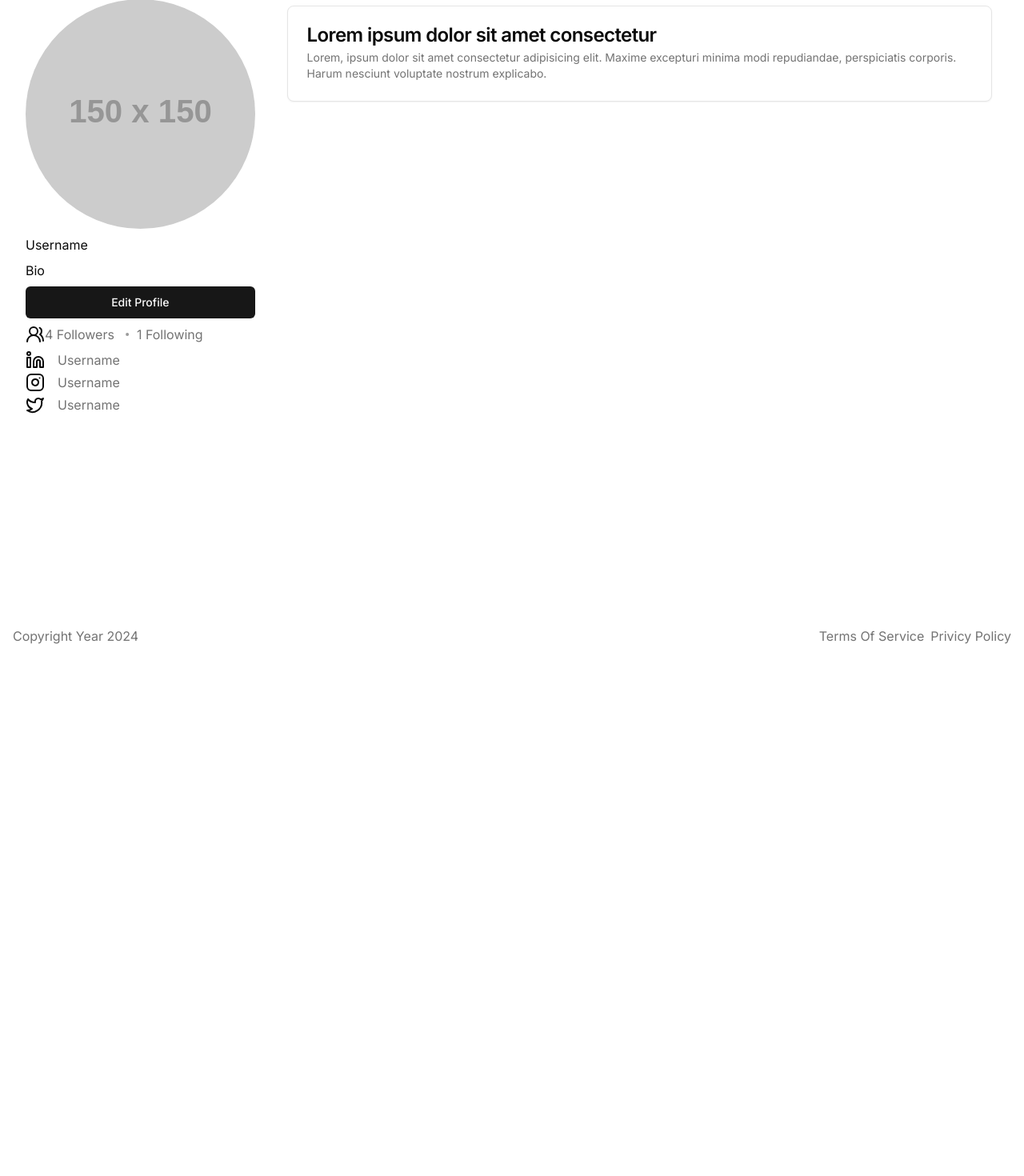
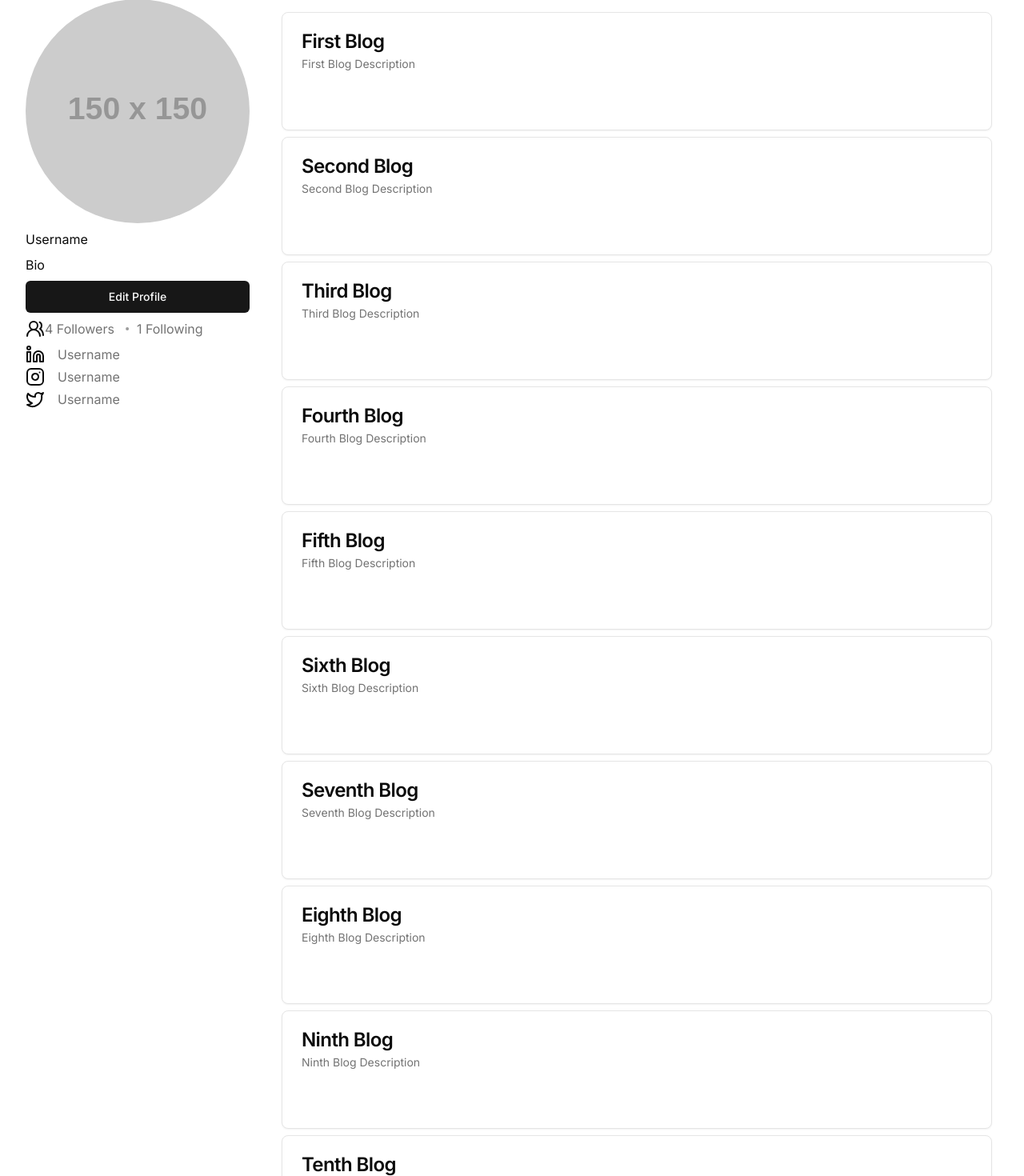
Before and after one commit to Abhinavv81/blog-app, a Next.js app: page /home/profile in a window 1280 px wide. Shown: the part 73-1543 px from the top of the page at 80% size. Before the commit the page ends 880 px from the top, so only its background shows below. Built offline with nearby package versions, Linux system fonts and the light colour scheme.

Commit message:
created components

```diff
--- a/app/(landing)/blog/page.tsx
+++ b/app/(landing)/blogs/page.tsx
@@ -1,14 +1,7 @@
 import React from "react";
 import Navbar from "../_components/Navbar";
 import Footer from "../_components/Footer";
-import {
-  Card,
-  CardContent,
-  CardDescription,
-  CardFooter,
-  CardHeader,
-  CardTitle,
-} from "@/components/ui/card";
+import CardComponent from "@/components/CardComponent";
 
 const Blogs = () => {
   const sampleArray = [
@@ -68,12 +61,7 @@ const Blogs = () => {
       <Navbar />
       <div className="mt-4 mb-4 flex flex-col gap-3 items-center ">
         {sampleArray.map((item, index) => (
-          <Card className="w-[90vh] h-[40vh]">
-            <CardHeader key={index}>
-              <CardTitle>{item.title}</CardTitle>
-              <CardDescription>{item.description}</CardDescription>
-            </CardHeader>
-          </Card>
+          <CardComponent title={item.title} description={item.description} />
         ))}
       </div>
       <Footer />
--- a/app/home/_components/NewBlog.tsx
+++ b/app/home/_components/NewBlog.tsx
@@ -1,14 +1,5 @@
 import React from "react";
-import Navbar from "../_components/Navbar";
-import Footer from "../_components/Footer";
-import {
-  Card,
-  CardContent,
-  CardDescription,
-  CardFooter,
-  CardHeader,
-  CardTitle,
-} from "@/components/ui/card";
+import CardComponent from "@/components/CardComponent";
 
 const Blog = () => {
   const sampleArray = [
@@ -65,14 +56,9 @@ const Blog = () => {
   ];
   return (
     <div>
-      <div className="mt-4 mb-4 flex flex-col gap-3 items-center ">
+      <div className="mt-4 mb-4 max-w-3xl flex flex-col gap-4 space-y-2 items-center mx-auto">
         {sampleArray.map((item, index) => (
-          <Card className="w-[90vh] h-[40vh]">
-            <CardHeader key={index}>
-              <CardTitle>{item.title}</CardTitle>
-              <CardDescription>{item.description}</CardDescription>
-            </CardHeader>
-          </Card>
+          <CardComponent title={item.title} description={item.description} />
         ))}
       </div>
     </div>
--- a/app/home/profile/_components/profile.tsx
+++ b/app/home/profile/_components/profile.tsx
@@ -1,20 +1,64 @@
 import { Button } from "@/components/ui/button";
 import { Dot, Instagram, Linkedin, Twitter, UsersRound } from "lucide-react";
 import React from "react";
-import {
-    Card,
-    CardContent,
-    CardDescription,
-    CardFooter,
-    CardHeader,
-    CardTitle,
-  } from "@/components/ui/card";
-
+import CardComponent from "@/components/CardComponent";
 
 const Profile = () => {
+  const sampleArray = [
+    {
+      title: "First Blog",
+      description: "First Blog Description",
+      date: "Blog Date 1",
+    },
+    {
+      title: "Second Blog",
+      description: "Second Blog Description",
+      date: "Blog Date 2",
+    },
+    {
+      title: "Third Blog",
+      description: "Third Blog Description",
+      date: "Blog Date 3",
+    },
+    {
+      title: "Fourth Blog",
+      description: "Fourth Blog Description",
+      date: "Blog Date 4",
+    },
+    {
+      title: "Fifth Blog",
+      description: "Fifth Blog Description",
+      date: "Blog Date 5",
+    },
+    {
+      title: "Sixth Blog",
+      description: "Sixth Blog Description",
+      date: "Blog Date 6",
+    },
+    {
+      title: "Seventh Blog",
+      description: "Seventh Blog Description",
+      date: "Blog Date 7",
+    },
+    {
+      title: "Eighth Blog",
+      description: "Eighth Blog Description",
+      date: "Blog Date 8",
+    },
+    {
+      title: "Ninth Blog",
+      description: "Ninth Blog Description",
+      date: "Blog Date 9",
+    },
+    {
+      title: "Tenth Blog",
+      description: "Tenth Blog Description",
+      date: "Blog Date 10",
+    },
+  ];
   return (
     <div className="flex w-full min-h-screen">
-      <div className="w-full md:w-1/3">
+      <div className="w-full md:w-1/4">
         <div className="m-4 flex flex-col gap-2">
           <img
             className="rounded-full overflow-hidden w-[20rem]"
@@ -50,14 +94,11 @@ const Profile = () => {
           </div>
         </div>
       </div>
-      <div>
-        <div className=" flex-1 p-6">
-        <Card className="w-full ">
-            <CardHeader >
-              <CardTitle>Lorem ipsum dolor sit amet consectetur </CardTitle>
-              <CardDescription>Lorem, ipsum dolor sit amet consectetur adipisicing elit. Maxime excepturi minima modi repudiandae, perspiciatis corporis. Harum nesciunt voluptate nostrum explicabo.</CardDescription>
-            </CardHeader>
-          </Card>
+      <div className="flex-1">
+        <div className="w-full p-6">
+          {sampleArray.map((item, index) => (
+            <CardComponent title={item.title} description={item.description} />
+          ))}
         </div>
       </div>
     </div>
--- /dev/null
+++ b/components/CardComponent.tsx
@@ -0,0 +1,33 @@
+import React from "react";
+import {
+  Card,
+  CardContent,
+  CardDescription,
+  CardFooter,
+  CardHeader,
+  CardTitle,
+} from "@/components/ui/card";
+const CardComponent = ({
+  title,
+  description,
+  content,
+  footer,
+}: {
+  title: string;
+  description?: string;
+  content?: string;
+  footer?: string;
+}) => {
+  return (
+    <Card className="w-full my-2">
+      <CardHeader>
+        <CardTitle>{title}</CardTitle>
+        <CardDescription>{description}</CardDescription>
+      </CardHeader>
+      <CardContent>{content}</CardContent>
+      <CardFooter>{footer}</CardFooter>
+    </Card>
+  );
+};
+
+export default CardComponent;
```
